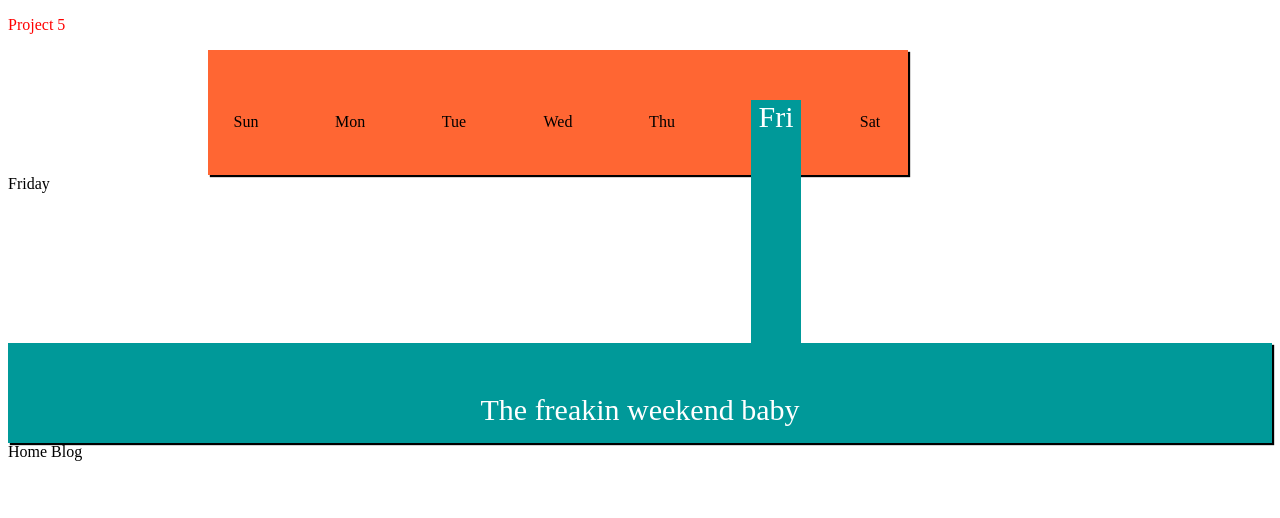
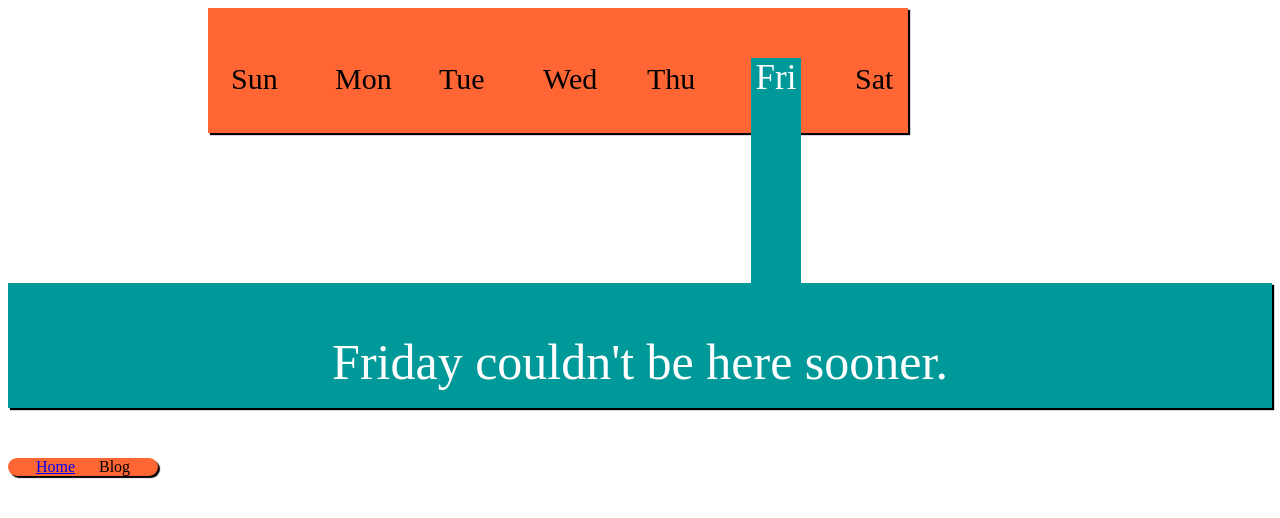
Before and after one commit to PaulApivat/project5, a plain HTML site: page index.html in a window 1280 px wide. Drawn offline with nearby package versions, Linux system fonts and the light colour scheme.

Commit message:
finalized color and code
added footer, took away display

```diff
--- a/index.html
+++ b/index.html
@@ -6,7 +6,6 @@
 		</head>
 
 		<body>
-				<p id="initial"> Project 5</p>
 
 					<div class="week1">
 							<div class="tab" id="0">
@@ -32,9 +31,8 @@
 							</div>
 					</div>
 
-				<div class="display" id="display1">
-
-				</div>
+				<!-- div class="display" id="display1">
+				</div  -->
 
 				<div class="phrase" id="phrase1"></div>
 
@@ -43,7 +41,7 @@
 
 
 				<div class="footer">
-					<span id="home">Home</span>
+					<span id="home"><a href="http://paulapivat.github.io">Home</a></span>
 					<span id="blog">Blog</span>
 				</div>
 
--- a/project5.css
+++ b/project5.css
@@ -4,6 +4,7 @@
 	color: red;
 }
 
+/*
 .week {
 	position: relative;
 	background-color: #FF6633;
@@ -15,13 +16,14 @@
 	left: 200px;
 	box-shadow: 2px 2px 1px black;
 }
+*/
 
 .phrase {
 	background-color: #009999;
 	color: white;
-	font-size: 30px;
+	font-size: 50px;
 	text-align: center;
-	height: 50px;
+	height: 75px;
 	padding-top: 50px;
 	margin-top: 150px;
 	box-shadow: 2px 2px 1px black;
@@ -44,12 +46,23 @@
 	background-color: #FF6633;
 	height: 50px;
 	width: 30px;
+	font-size: 30px;
 }
 
 .day {
-	font-size: 30px;
+	font-size: 35px;
 	color: white;
 	background-color: #009999;
 	height: 250px;
 	width: 50px;
 }
+
+.footer {
+	background-color: #FF6633;
+	margin-top: 50px;
+	width: 150px;
+	border-radius: 10px;
+	text-align: center;
+	word-spacing: 20px;
+	box-shadow: 2px 2px 1px black
+}
--- a/project5.js
+++ b/project5.js
@@ -2,33 +2,33 @@
 
 
 var d = new Date();
-var weekday = new Array(7);
+// var weekday = new Array(7);
 
-weekday[0] = "Sunday";
-weekday[1] = "Monday";
-weekday[2] = "Tuesday";
-weekday[3] = "Wednesday";
-weekday[4] = "Thursday";
-weekday[5] = "Friday";
-weekday[6] = "Saturday";
+// weekday[0] = "Sunday";
+// weekday[1] = "Monday";
+// weekday[2] = "Tuesday";
+// weekday[3] = "Wednesday";
+// weekday[4] = "Thursday";
+// weekday[5] = "Friday";
+// weekday[6] = "Saturday";
 
-var n = weekday[d.getDay()];
+// var n = weekday[d.getDay()];
 
 var phrase = new Array(7);
 
-phrase[0] = "So Sunday";
+phrase[0] = "Sexy Sundays";
 phrase[1] = "MJ Mondays";
-phrase[2] = "Turrible Tuesday";
+phrase[2] = "Oh, it's just Tuesday";
 phrase[3] = "Women Crush Wednesday";
 phrase[4] = "Thirsty Thursday";
-phrase[5] = "The freakin weekend baby";
-phrase[6] = "Jeff Saturday";
+phrase[5] = "Friday couldn't be here sooner.";
+phrase[6] = "It's Saturday, the freakin weekend is heeeaayy.";
 
 var m = phrase[d.getDay()];
 
 
 
-document.getElementById("display1").innerHTML = n;
+//document.getElementById("display1").innerHTML = n;
 document.getElementById("phrase1").innerHTML = m;
 
 $(document).ready(function(){
@@ -58,70 +58,3 @@ switch (new Date().getDay()) {
 }
 
 });
-
-
-// switch (new Date().getDay()) {
-// 	case 0:
-// 		$(document).ready(function(){
-
-// 			$('div').attr('#0', '#today');
-// 		});
-// 		break;
-// 	case 1:
-// 		$(document).ready(function(){
-
-// 			$('div').attr('#1', '#today');
-// 		break;
-// 	case 2:
-// 		$(document).ready(function(){
-
-// 			$('div').attr('#2', '#today');
-// 		break;
-// 	case 3:
-// 		$(document).ready(function(){
-
-// 			$('div').attr('#3', '#today');
-// 		break;
-// 	case 4:
-// 		$(document).ready(function(){
-
-// 			$('div').attr('#4', '#today');
-// 		break;
-// 	case 5:
-// 		$(document).ready(function(){
-
-// 			$('div').attr('#5', '#today');
-// 		break;
-// 	case 6:
-// 		$(document).ready(function(){
-
-// 			$('div').attr('#6', '#today');
-// 		break;
-// }
-
-
-
-
-
-
-
-
-//$(document).ready(function(){
-//	var now = new Date();
-//	var currentDay = now.getDay();
-//	if(currentDay === 5){
-//		$('.week1').show();
-//	}
-//	else {
-//		$('.week1').hide();
-//	}
-//});
-
-
-
-
-
-
-//$(document).ready(function(){
-//	$('display').changeClass
-//});
```
